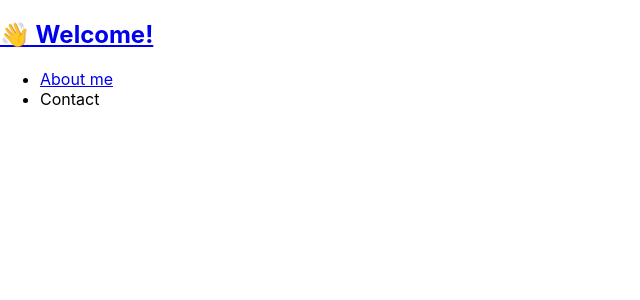
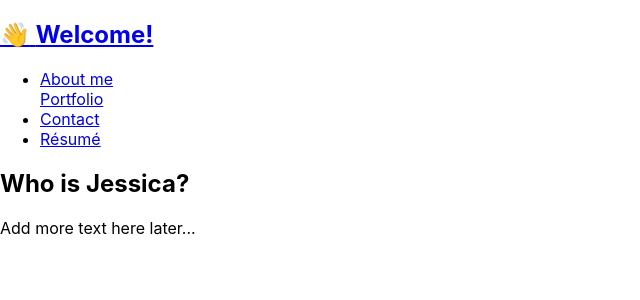
Before and after one commit to jessicap5159/react-portfolio, a React (Create React App) app: page / in a window 1280 px wide. Shown: the top 300 px of the page, without its empty margins (0-640 px from the left). Built offline with nearby package versions, Linux system fonts and the light colour scheme.

Commit message:
finished basic nav bar links

```diff
--- a/src/App.js
+++ b/src/App.js
@@ -1,13 +1,14 @@
-import logo from './logo.svg';
+import React from 'react';
 import './App.css';
 import Nav from './components/Navigation';
+import About from './components/About';
 
 function App() {
   return (
     <div>
       <Nav></Nav>
       <main>
-
+        <About></About>
       </main>
     </div>
   );
--- a/src/components/Navigation/index.js
+++ b/src/components/Navigation/index.js
@@ -1,21 +1,26 @@
 function Nav() {
-
   return (
     <header>
       <h2>
         <a href="/">
-            <span role="img" aria-label="wave"> &#128075;</span> Welcome!
+          <span role="img" aria-label="wave">
+            {" "}
+            &#128075;
+          </span>{" "}
+          Welcome!
         </a>
       </h2>
       <nav>
         <ul className="flex-row">
           <li className="mx-2">
-              <a href="#about">
-                About me
-              </a>
+            <a href="#about">About me</a>
+          </li>
+          <a href="#Portfolio">Portfolio</a>
+          <li>
+            <a href="#contact">Contact</a>
           </li>
           <li>
-              <span>Contact</span>
+            <a href="#Resume">Résumé</a>
           </li>
         </ul>
       </nav>
```
Lines whose indentation alone changed are shown as unchanged.
